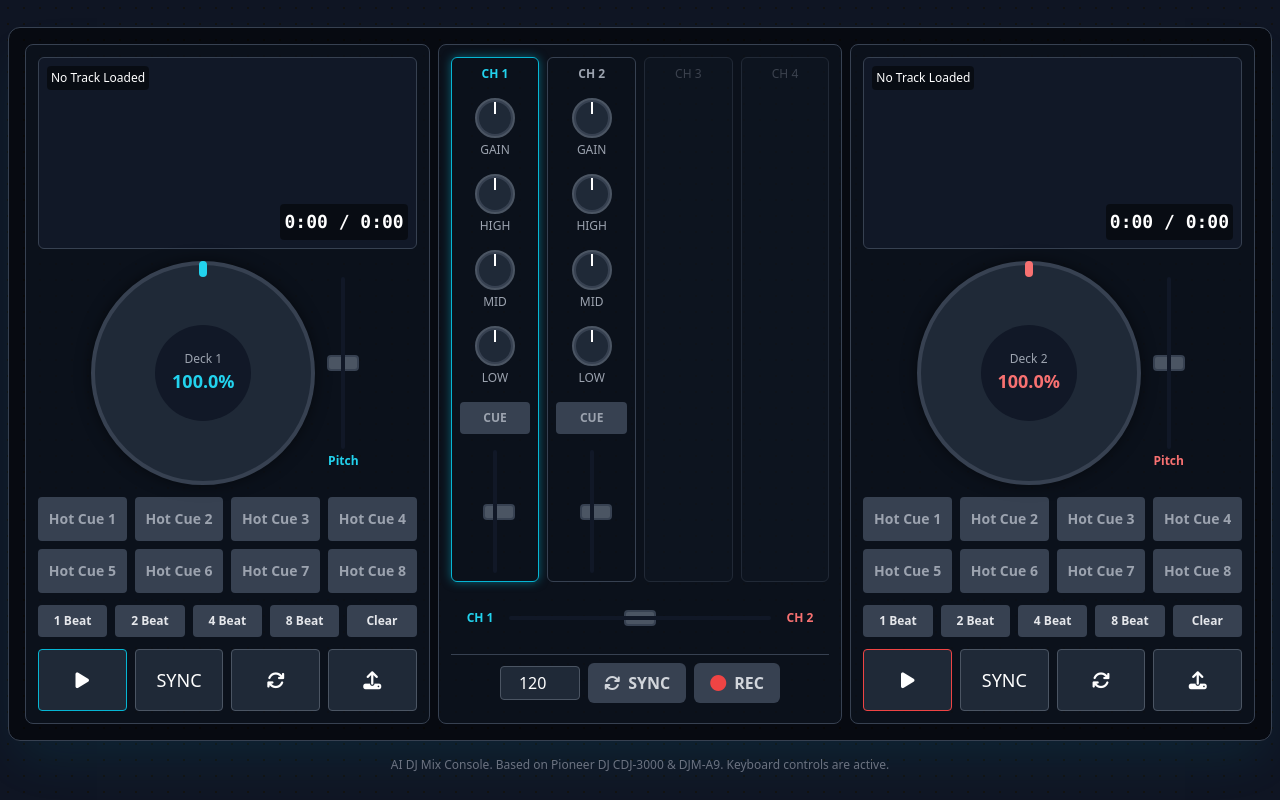
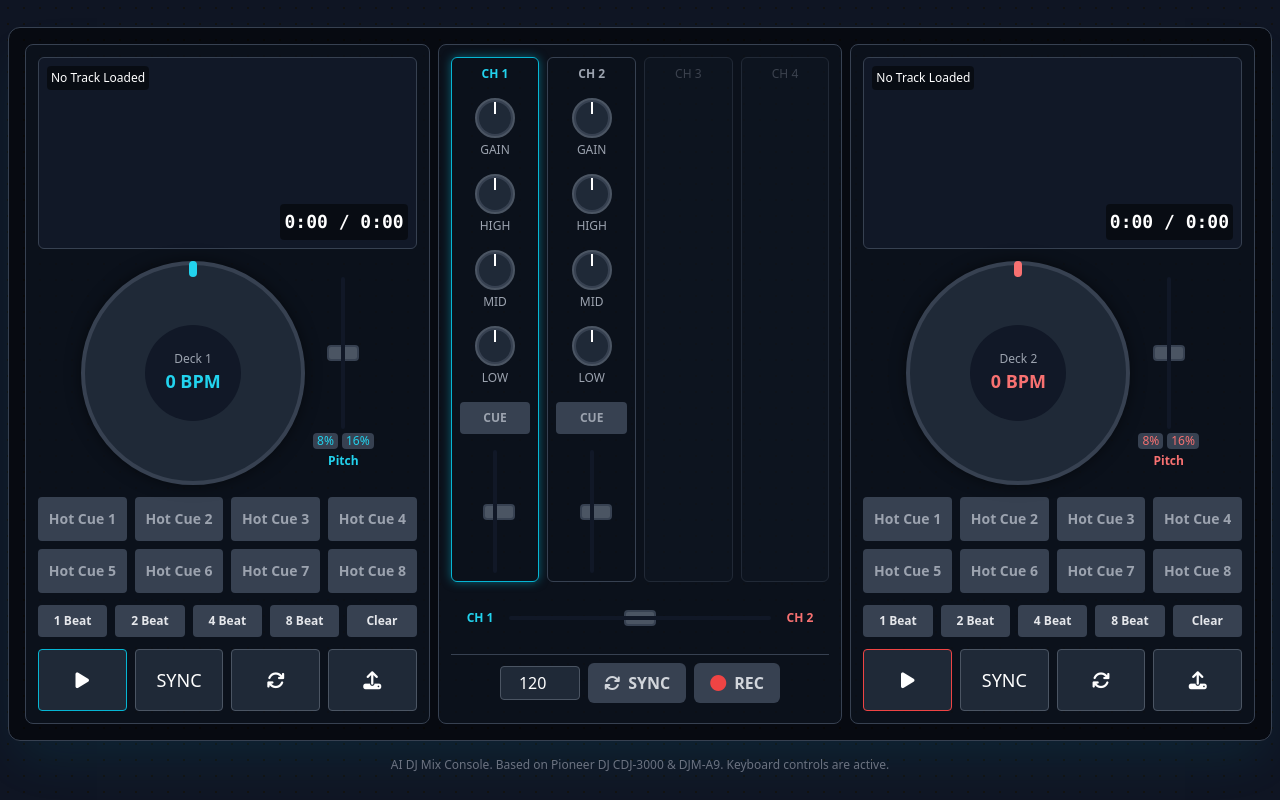
Before and after one commit to meinzeug/djmixconsole2, a React (Vite) app in the folder app/: page / in a window 1280 px wide. Both pictures are taken after a click on the button "Start Session". Built offline with nearby package versions, Linux system fonts and the light colour scheme.

Commit message:
Add pitch range options, jogwheel nudge and live BPM

```diff
--- a/app/components/Player.tsx
+++ b/app/components/Player.tsx
@@ -13,7 +13,7 @@ interface PlayerProps {
 
 const Player: React.FC<PlayerProps> = ({ deckId, useStore }) => {
   const playerState = (useStore as any)((state: DjStore) => state.players[deckId]);
-  const { loadTrack, togglePlay, setPitch, setHotCue, jumpToHotCue, deleteHotCue, setLoop, clearLoop, toggleSync, syncPlayers } =
+  const { loadTrack, togglePlay, setPitch, setPitchRange, nudge, setHotCue, jumpToHotCue, deleteHotCue, setLoop, clearLoop, toggleSync, syncPlayers } =
     (useStore as any)((state: DjStore) => state.actions);
 
   const fileInputRef = useRef<HTMLInputElement>(null);
@@ -32,7 +32,8 @@ const Player: React.FC<PlayerProps> = ({ deckId, useStore }) => {
   const deckColor = deckId === 0 ? 'cyan' : 'red';
 
   const handlePitchChange = (value: number) => {
-    const newPitch = 0.5 + value; // map 0-1 to 0.5-1.5
+    const range = playerState.pitchRange;
+    const newPitch = (1 - range) + value * (range * 2);
     setPitch(deckId, newPitch);
   };
 
@@ -51,10 +52,20 @@ const Player: React.FC<PlayerProps> = ({ deckId, useStore }) => {
         <JogWheel deckId={deckId} useStore={useStore} />
         <div className="h-48 flex flex-col items-center">
           <Fader
-            value={playerState.pitch - 0.5}
+            value={(playerState.pitch - (1 - playerState.pitchRange)) / (playerState.pitchRange * 2)}
             onChange={handlePitchChange}
             orientation="vertical"
           />
+          <div className="flex gap-1 mt-1">
+            <button
+              onClick={() => setPitchRange(deckId, 0.08)}
+              className={`px-1 text-xs rounded bg-gray-700 hover:bg-gray-600 text-${deckColor}-400`}
+            >8%</button>
+            <button
+              onClick={() => setPitchRange(deckId, 0.16)}
+              className={`px-1 text-xs rounded bg-gray-700 hover:bg-gray-600 text-${deckColor}-400`}
+            >16%</button>
+          </div>
           <span className={`text-xs font-bold mt-1 text-${deckColor}-400`}>Pitch</span>
         </div>
       </div>
--- a/app/components/player/JogWheel.tsx
+++ b/app/components/player/JogWheel.tsx
@@ -1,5 +1,5 @@
 
-import React from 'react';
+import React, { useRef, useState } from 'react';
 import type { StoreApi } from 'zustand';
 import type { DjStore } from '../../types';
 
@@ -10,13 +10,36 @@ interface JogWheelProps {
 
 const JogWheel: React.FC<JogWheelProps> = ({ deckId, useStore }) => {
   const playerState = (useStore as any)((state: DjStore) => state.players[deckId]);
-  const { track, isPlaying, pitch } = playerState;
+  const { track, isPlaying, pitch, bpm } = playerState;
+  const { nudge } = (useStore as any)((state: DjStore) => state.actions);
+  const dragging = useRef(false);
+  const lastY = useRef(0);
+  const [isDragging, setIsDragging] = useState(false);
 
   const deckColor = deckId === 0 ? 'cyan' : 'red';
   const rotationSpeed = isPlaying ? (10 / pitch) : 0;
 
+  const handlePointerDown = (e: React.PointerEvent<HTMLDivElement>) => {
+    dragging.current = true;
+    lastY.current = e.clientY;
+    setIsDragging(true);
+  };
+
+  const handlePointerMove = (e: React.PointerEvent<HTMLDivElement>) => {
+    if (!dragging.current) return;
+    const delta = lastY.current - e.clientY;
+    lastY.current = e.clientY;
+    nudge(deckId, delta / 200);
+  };
+
+  const handlePointerUp = () => {
+    dragging.current = false;
+    nudge(deckId, 0);
+    setIsDragging(false);
+  };
+
   return (
-    <div className="relative w-48 h-48 md:w-56 md:h-56">
+    <div className="relative w-48 h-48 md:w-56 md:h-56" onPointerDown={handlePointerDown} onPointerMove={handlePointerMove} onPointerUp={handlePointerUp} onPointerLeave={handlePointerUp} style={{cursor: isDragging ? 'grabbing' : 'grab'}}>
       <div
         className={`w-full h-full rounded-full bg-gray-800 border-4 border-gray-700 flex items-center justify-center transition-shadow duration-300 shadow-[0_0_15px_rgba(0,0,0,0.5)] ${isPlaying ? `shadow-${deckColor}-500/50` : ''}`}
       >
@@ -30,7 +53,7 @@ const JogWheel: React.FC<JogWheelProps> = ({ deckId, useStore }) => {
         </div>
         <div className="w-24 h-24 rounded-full bg-gray-900 flex flex-col items-center justify-center text-center p-1 z-10">
           <span className="text-xs text-gray-400 truncate w-full">{track ? track.name.split('.mp3')[0] : `Deck ${deckId + 1}`}</span>
-          <span className={`font-bold text-lg text-${deckColor}-400`}>{track ? (track.duration * (pitch/1.0-1)*100+100).toFixed(1)+"%" : "100.0%"}</span>
+          <span className={`font-bold text-lg text-${deckColor}-400`}>{track ? `${(bpm * pitch).toFixed(1)} BPM` : "0 BPM"}</span>
         </div>
       </div>
       <style>{`
--- a/app/components/player/Touchscreen.tsx
+++ b/app/components/player/Touchscreen.tsx
@@ -75,7 +75,7 @@ const Touchscreen: React.FC<TouchscreenProps> = ({ deckId, useStore }) => {
       </div>
       {track && (
         <div className="absolute top-2 right-2 text-xs text-white bg-black/50 p-1 rounded">
-          {Math.round(bpm)} BPM | {(pitch * 100).toFixed(1)}%
+          {Math.round(bpm * pitch)} BPM | {(pitch * 100).toFixed(1)}%
         </div>
       )}
       <div className="absolute bottom-2 right-2 text-lg font-mono font-bold text-white bg-black/50 p-1 rounded">
--- a/app/hooks/useDjEngine.ts
+++ b/app/hooks/useDjEngine.ts
@@ -25,6 +25,7 @@ const createInitialPlayerState = (): State['players'][0] => ({
   playbackTime: 0,
   volume: 1,
   pitch: 1.0,
+  pitchRange: 0.08,
   bpm: 120,
   hotCues: [],
   activeLoop: null,
@@ -140,6 +141,22 @@ const useStore = create<DjStore>()(
          });
          if(playerNodes[deckId].source){
              playerNodes[deckId].source!.playbackRate.value = pitch;
+         }
+      },
+      setPitchRange: (deckId, range) => {
+         set(state => {
+           state.players[deckId].pitchRange = range;
+           const value = Math.max(1 - range, Math.min(1 + range, state.players[deckId].pitch));
+           state.players[deckId].pitch = value;
+         });
+         if(playerNodes[deckId].source){
+             playerNodes[deckId].source!.playbackRate.value = get().players[deckId].pitch;
+         }
+      },
+      nudge: (deckId, delta) => {
+         const source = playerNodes[deckId].source;
+         if (source) {
+           source.playbackRate.value = get().players[deckId].pitch + delta;
          }
       },
       setVolume: (deckId, volume) => {
--- a/app/types.ts
+++ b/app/types.ts
@@ -24,6 +24,8 @@ export interface PlayerState {
   playbackTime: number;
   volume: number;
   pitch: number;
+  /** Maximum pitch deviation from 1.0 (0.08 = +-8%) */
+  pitchRange: number;
   bpm: number;
   hotCues: HotCue[];
   activeLoop: Loop | null;
@@ -65,6 +67,8 @@ export interface Actions {
   seek: (deckId: number, time: number) => void;
   setVolume: (deckId: number, volume: number) => void;
   setPitch: (deckId: number, pitch: number) => void;
+  setPitchRange: (deckId: number, range: number) => void;
+  nudge: (deckId: number, delta: number) => void;
   toggleSync: (deckId: number) => void;
   setHotCue: (deckId: number, cueId: number) => void;
   deleteHotCue: (deckId: number, cueId: number) => void;
```
